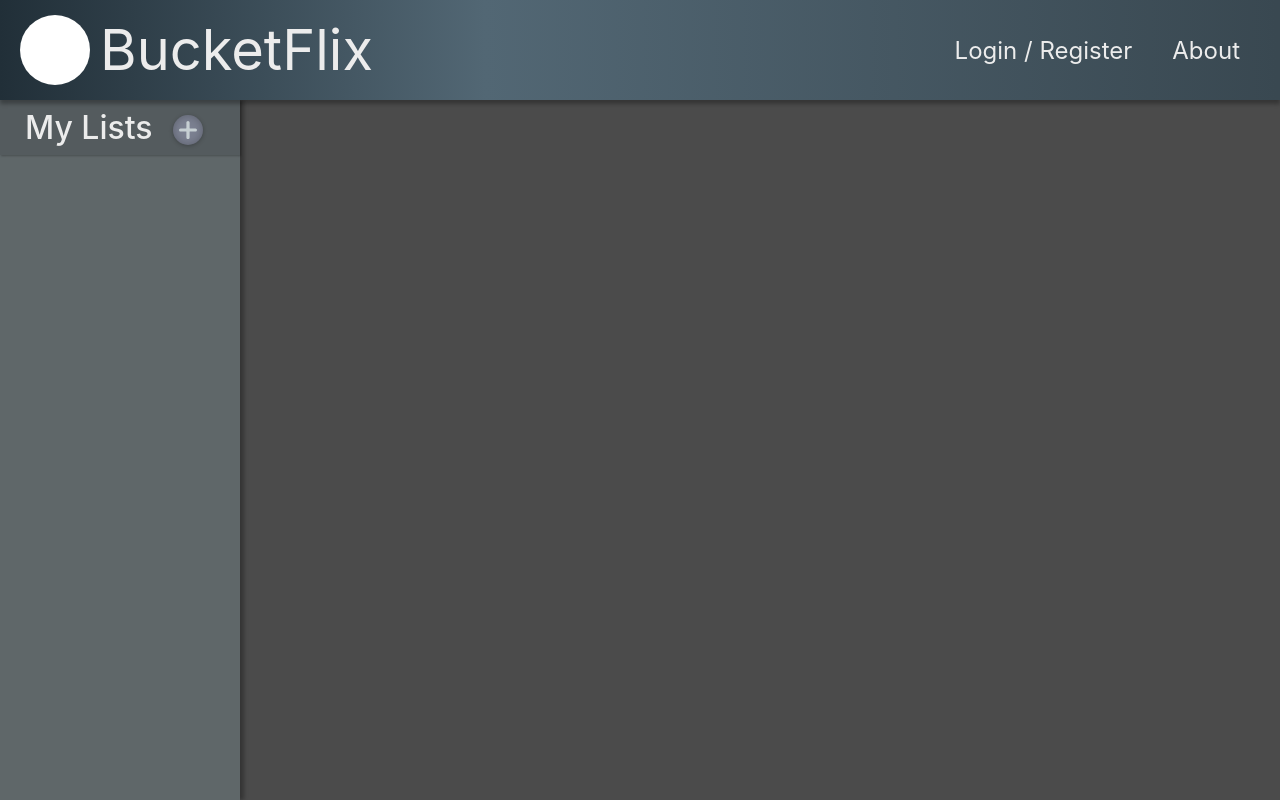
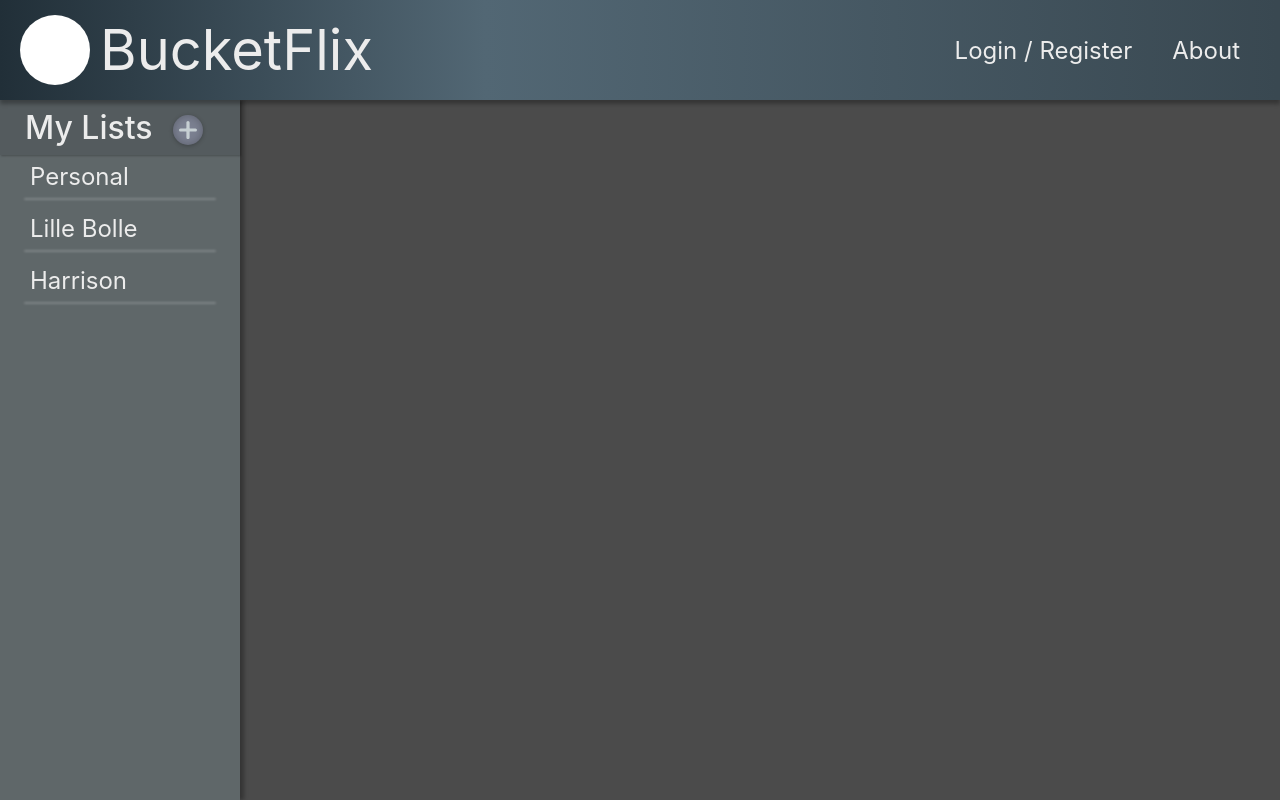
Before and after one commit to SimenMH/bucketflix, a React (Create React App) app in the folder client/: page / in a window 1280 px wide. Built offline with nearby package versions, Linux system fonts and the light colour scheme.

Commit message:
feat: Add temporary lists and style sidebar

```diff
--- a/client/src/App.css
+++ b/client/src/App.css
@@ -2,4 +2,15 @@
   height: 100vh;
   max-height: 100vh;
 }
+
+.faded-seperator {
+  width: 100%;
+  height: 2px;
+  margin-left: auto;
+  margin-right: auto;
+  border-radius: 10px;
+  background: rgba(255, 255, 255, 0.2);
+  -webkit-filter: blur(1px);
+          filter: blur(1px);
+}
 /*# sourceMappingURL=App.css.map */
--- a/client/src/App.scss
+++ b/client/src/App.scss
@@ -2,3 +2,13 @@
   height: 100vh;
   max-height: 100vh;
 }
+
+.faded-seperator {
+  width: 100%;
+  height: 2px;
+  margin-left: auto;
+  margin-right: auto;
+  border-radius: 10px;
+  background: rgba(255, 255, 255, 0.2);
+  filter: blur(1px);
+}
--- a/client/src/screens/MyLists/MyLists.screen.tsx
+++ b/client/src/screens/MyLists/MyLists.screen.tsx
@@ -1,8 +1,32 @@
 import './styles.css';
+
+const tempLists: Array<string> = ['Personal', 'Lille Bolle', 'Harrison'];
 
 interface Props {}
 
 const MyLists: React.FC<Props> = () => {
+  const renderLists = (): JSX.Element[] => {
+    return tempLists.map(list => {
+      return (
+        <div className='mylists-item'>
+          <div className='mylists-list-name'>
+            <svg
+              className='mylists-selector'
+              width='15'
+              height='15'
+              viewBox='0 0 13 13'
+              xmlns='http://www.w3.org/2000/svg'
+            >
+              <path d='M10.5413 5.64324C11.2103 6.02396 11.2164 6.98619 10.5521 7.37525L2.33209 12.19C1.66785 12.579 0.831519 12.1031 0.826699 11.3333L0.767052 1.80725C0.762232 1.03746 1.59254 0.551128 2.2616 0.931846L10.5413 5.64324Z' />
+            </svg>
+            <h3>{list}</h3>
+          </div>
+          <div className='faded-seperator' />
+        </div>
+      );
+    });
+  };
+
   return (
     <div className='mylists-screen'>
       <div className='mylists-sidebar'>
@@ -11,15 +35,16 @@ const MyLists: React.FC<Props> = () => {
           <div className='add-list-button'>
             <svg
               className='add-list-plus'
-              height='448pt'
+              width='448'
+              height='448'
               viewBox='0 0 448 448'
-              width='448pt'
               xmlns='http://www.w3.org/2000/svg'
             >
               <path d='m408 184h-136c-4.417969 0-8-3.582031-8-8v-136c0-22.089844-17.910156-40-40-40s-40 17.910156-40 40v136c0 4.417969-3.582031 8-8 8h-136c-22.089844 0-40 17.910156-40 40s17.910156 40 40 40h136c4.417969 0 8 3.582031 8 8v136c0 22.089844 17.910156 40 40 40s40-17.910156 40-40v-136c0-4.417969 3.582031-8 8-8h136c22.089844 0 40-17.910156 40-40s-17.910156-40-40-40zm0 0' />
             </svg>
           </div>
         </div>
+        {renderLists()}
       </div>
       <div className='mylists-content'></div>
     </div>
--- a/client/src/screens/MyLists/styles.css
+++ b/client/src/screens/MyLists/styles.css
@@ -62,4 +62,44 @@
   height: 60%;
   fill: #c6cfd3;
 }
+
+.mylists-item {
+  height: 45px;
+  margin-top: 7px;
+  cursor: pointer;
+}
+
+.mylists-list-name {
+  display: -webkit-box;
+  display: -ms-flexbox;
+  display: flex;
+  -webkit-box-align: center;
+      -ms-flex-align: center;
+          align-items: center;
+  margin-left: 10px;
+}
+
+.mylists-list-name h3 {
+  margin: 0;
+  font-weight: 400;
+  font-size: 24px;
+  margin-left: 5px;
+}
+
+.mylists-selector {
+  fill: #000;
+  fill-opacity: 0;
+  margin-top: 5px;
+  width: 15px;
+  height: 15px;
+}
+
+.mylists-item .faded-seperator {
+  width: 80%;
+  margin-top: 7px;
+}
+
+.mylists-item:hover .mylists-selector {
+  fill-opacity: 0.25;
+}
 /*# sourceMappingURL=styles.css.map */
--- a/client/src/screens/MyLists/styles.scss
+++ b/client/src/screens/MyLists/styles.scss
@@ -49,5 +49,38 @@
   fill: #c6cfd3;
 }
 
-.mylists-content {
+.mylists-item {
+  height: 45px;
+  margin-top: 7px;
+  cursor: pointer;
 }
+
+.mylists-list-name {
+  display: flex;
+  align-items: center;
+  margin-left: 10px;
+}
+
+.mylists-list-name h3 {
+  margin: 0;
+  font-weight: 400;
+  font-size: 24px;
+  margin-left: 5px;
+}
+
+.mylists-selector {
+  fill: #000;
+  fill-opacity: 0; // 0.5
+  margin-top: 5px;
+  width: 15px;
+  height: 15px;
+}
+
+.mylists-item .faded-seperator {
+  width: 80%;
+  margin-top: 7px;
+}
+
+.mylists-item:hover .mylists-selector {
+  fill-opacity: 0.25;
+}
```
Also changed, not shown: 2 other files (tests, documents, lock files or other folders).
